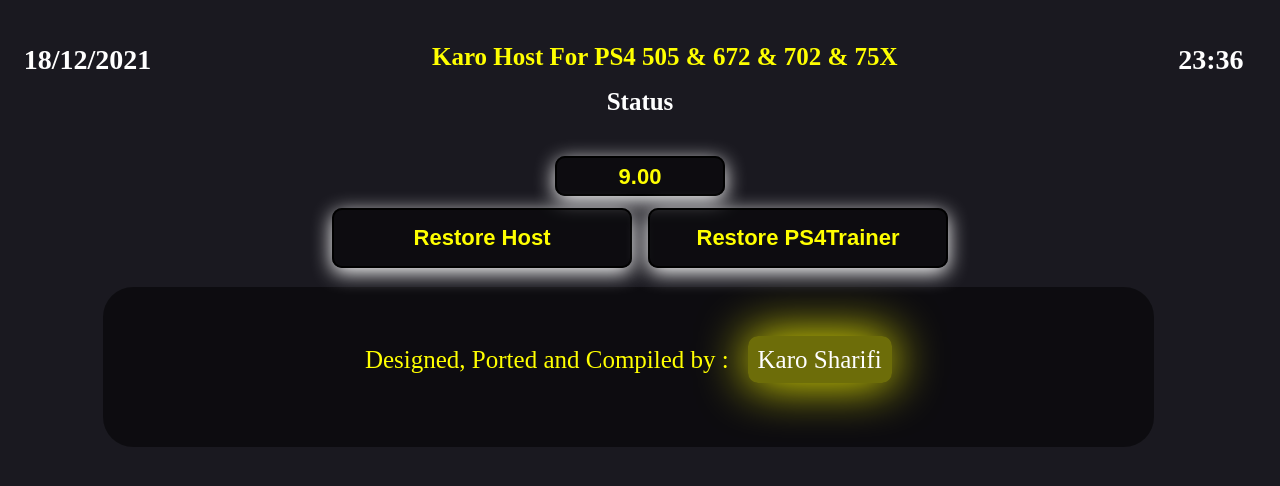
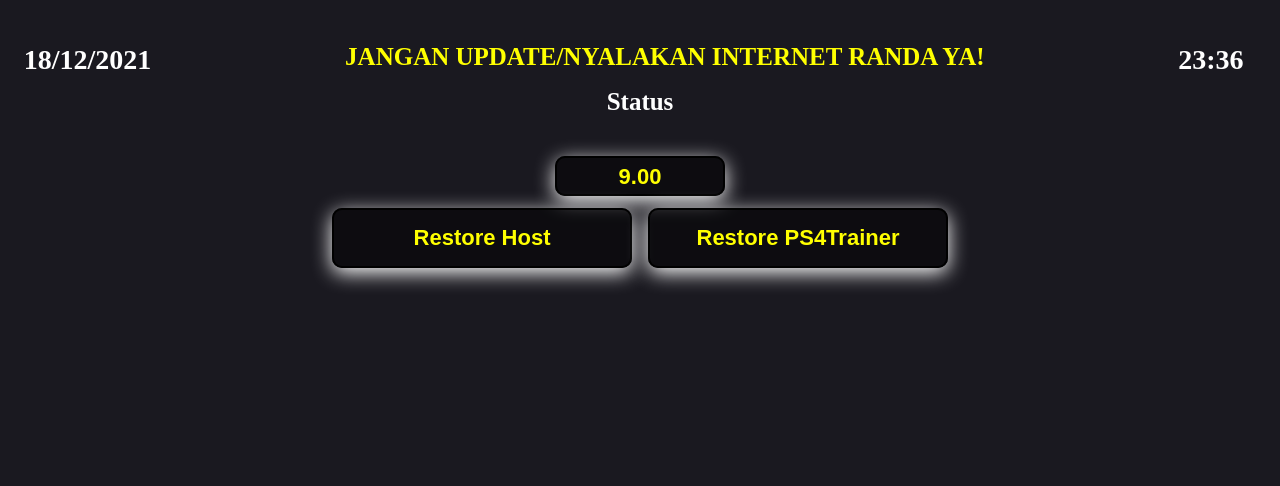
Before and after one commit to randarzky/900, a plain HTML site: page index.html in a window 1280 px wide. Drawn offline with Linux system fonts and the light colour scheme.

Commit message:
Update index.html

```diff
--- a/index.html
+++ b/index.html
@@ -1,7 +1,7 @@
 <html>
 <head>
 <meta charset="utf-8">
-<title>JANGAN UPDATE/NYALAKAN INTERNET Y</title>
+<title>JANGAN UPDATE/NYALAKAN INTERNET RANDA YA!</title>
 <style type="text/css">
 body {
   background-color: #1A1920;
@@ -157,17 +157,13 @@ document.getElementById("clock").innerHTML = (Hour+":"+Minute);
 </head>
 <body class="bg-darker">
 <div id="container"  style="">
-<br><span id="date" ></span><span id="clock" ></span><h1 style='font-size:25px;text-align:center;color:yellow;'>Karo Host For PS4 505 & 672 & 702 & 75X</h1>
+<br><span id="date" ></span><span id="clock" ></span><h1 style='font-size:25px;text-align:center;color:yellow;'>JANGAN UPDATE/NYALAKAN INTERNET RANDA YA!</h1>
 <h1 id=msgs2 style='font-size:25px;text-align:center;color:white;'>Status</h1><br>
 <div style="text-align:center"  id="MyItems">
 <a href="900N/index.html"><button style='font-size:22px;text-align:center;color:yellow' class="pointer" onMouseOver="msgs2.innerHTML='Karo Host For 9.00 without payload sender'"; onmouseout="msgs2.innerHTML='Status'"  type="button"><B>9.00</B></button></a><br>
 <a href="restore/index.html"><button style='width: 300px;height: 60px;font-size:22px;text-align:center;color:yellow' class="pointer" onMouseOver="msgs2.innerHTML='Restore Host to Users Guide by Karo'"; onmouseout="msgs2.innerHTML='Status'"  type="button"><B>Restore Host</B></button></a>
 <a href="restore2/index.html"><button style='width: 300px;height: 60px;font-size:22px;text-align:center;color:yellow' class="pointer" onMouseOver="msgs2.innerHTML='Restore PS4Trainer Offline to Users Guide by Karo For 505 & 672 & 702 & 755'"; onmouseout="msgs2.innerHTML='Status'"  type="button"><B>Restore PS4Trainer</B></button></a>
 <br>
-<div class="content" >
- 	<div class="text" >
- 	 <br><span class="yellow" >Designed, Ported and Compiled by :</span >&nbsp;&nbsp; <span class="hue" >Karo Sharifi</span>
- 	</div>
  </div>
 </div>
 </body>
```
